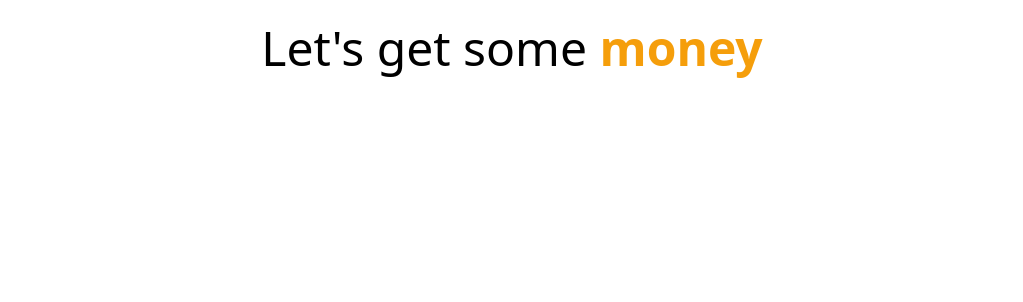
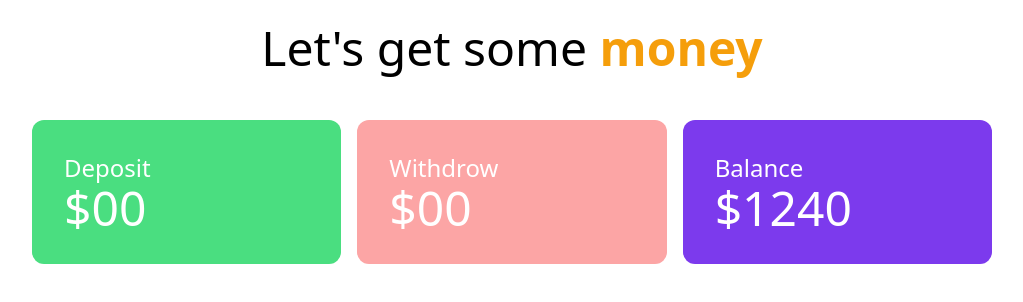
Before and after one commit to Shah-Md-Jihan/simple-bank, a plain HTML site: page bank.html in a window 1280 px wide. Shown: the whole page, without its empty margins (128-1151 px from the left). Drawn offline with nearby package versions, Linux system fonts and the light colour scheme.

Commit message:
deposit, withdrow, balance chart added

```diff
--- a/bank.html
+++ b/bank.html
@@ -16,6 +16,24 @@
             </h2>
         </section>
     </header>
+    <main>
+        <section class="mt-12">
+            <div class="grid grid-cols-3 gap-4 w-9/12 mx-auto text-white">
+                <div class="bg-green-400 p-8 rounded-xl">
+                    <h4 class="text-2xl">Deposit</h4>
+                    <h2 class="text-5xl">$00</h2>
+                </div>
+                <div class="bg-red-300 p-8 rounded-xl">
+                    <h4 class="text-2xl">Withdrow</h4>
+                    <h2 class="text-5xl">$00</h2>
+                </div>
+                <div class="bg-violet-600 p-8 rounded-xl">
+                    <h4 class="text-2xl">Balance</h4>
+                    <h2 class="text-5xl">$1240</h2>
+                </div>
+            </div>
+        </section>
+    </main>
 </body>
 
 </html>
```
